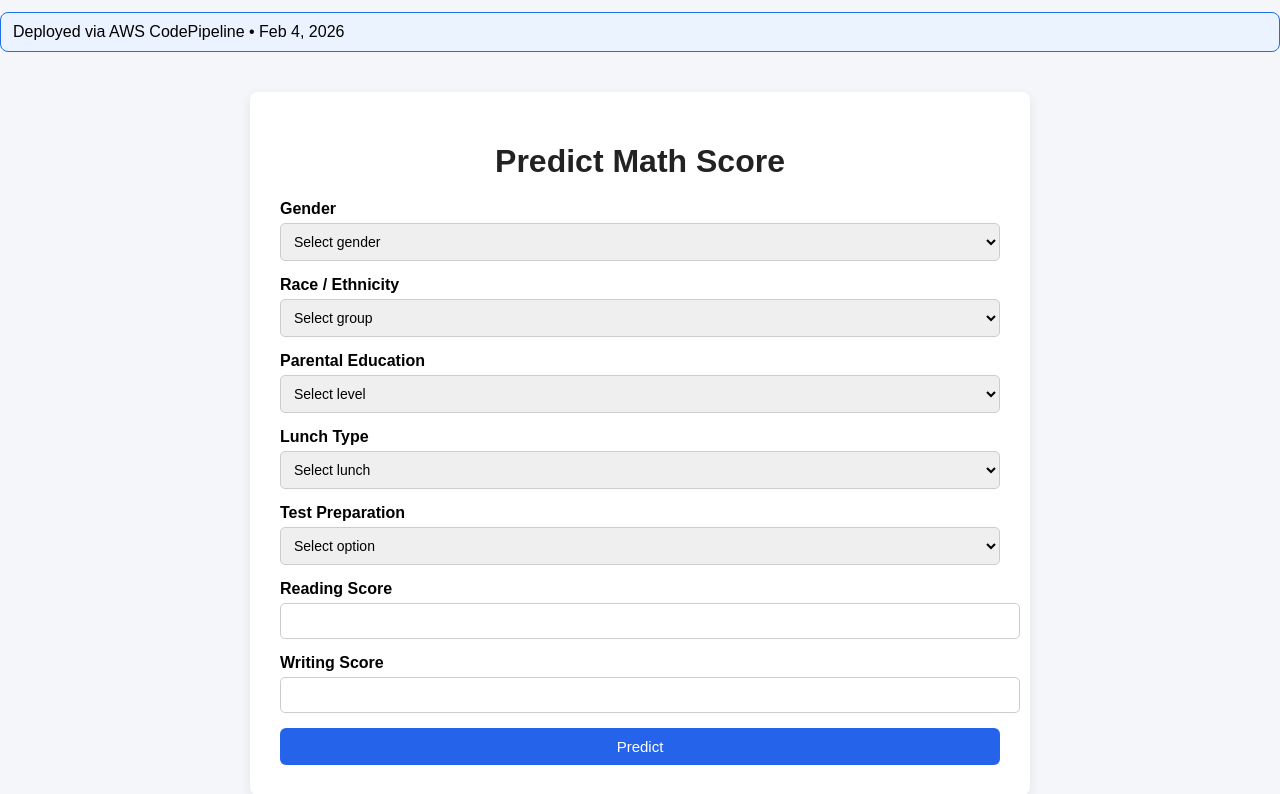
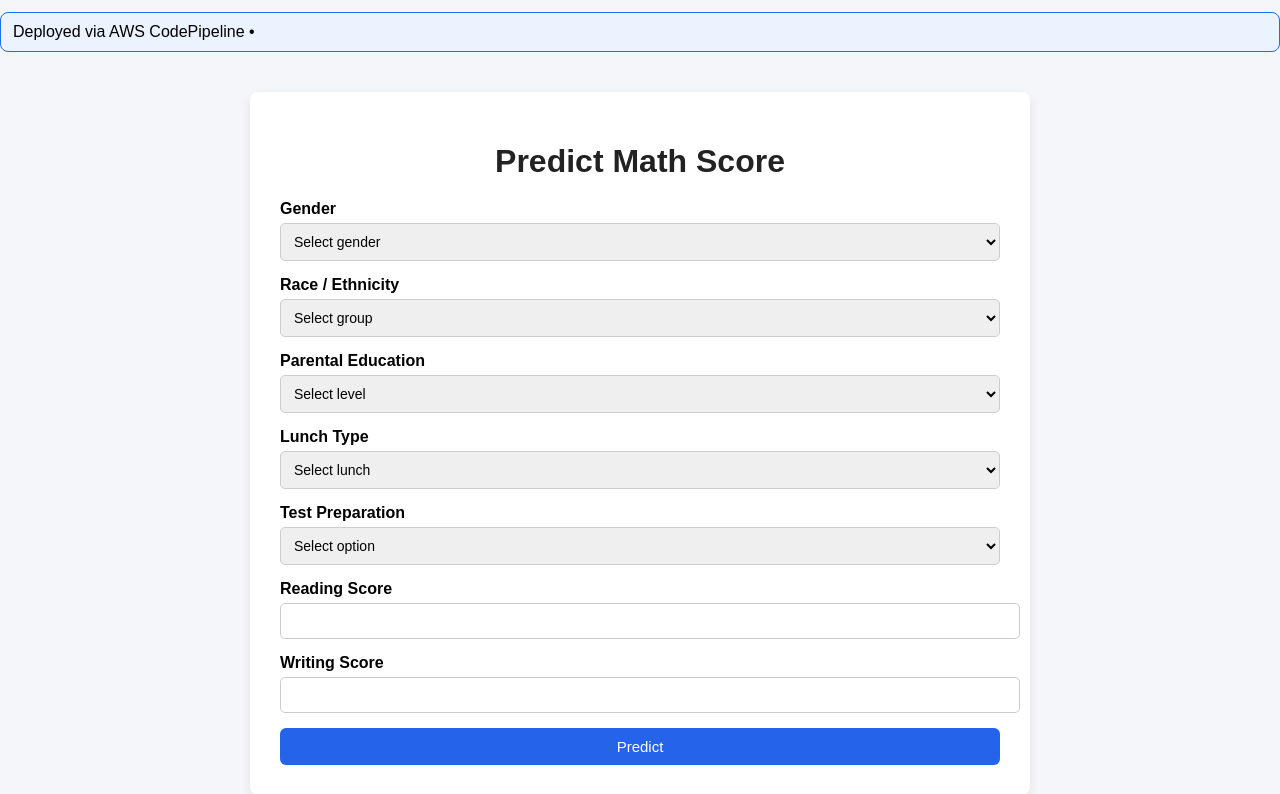
Before and after one commit to Affan005-ai/ML-Projects, a Flask app: page / in a window 1280 px wide. Shown: the top 794 px of the page. Run offline with Flask 3, Linux system fonts and the light colour scheme.

Commit message:
Update README and home.html for clarity and formatting

```diff
--- a/templates/home.html
+++ b/templates/home.html
@@ -7,7 +7,7 @@
 <body>
 
 <div style="margin:12px 0;padding:10px 12px;border:1px solid #1f6feb;background:#eaf3ff;border-radius:8px;">
-  Deployed via AWS CodePipeline • Feb 4, 2026
+  Deployed via AWS CodePipeline •
 </div>
 
 
```
Also changed, not shown: README.md.
